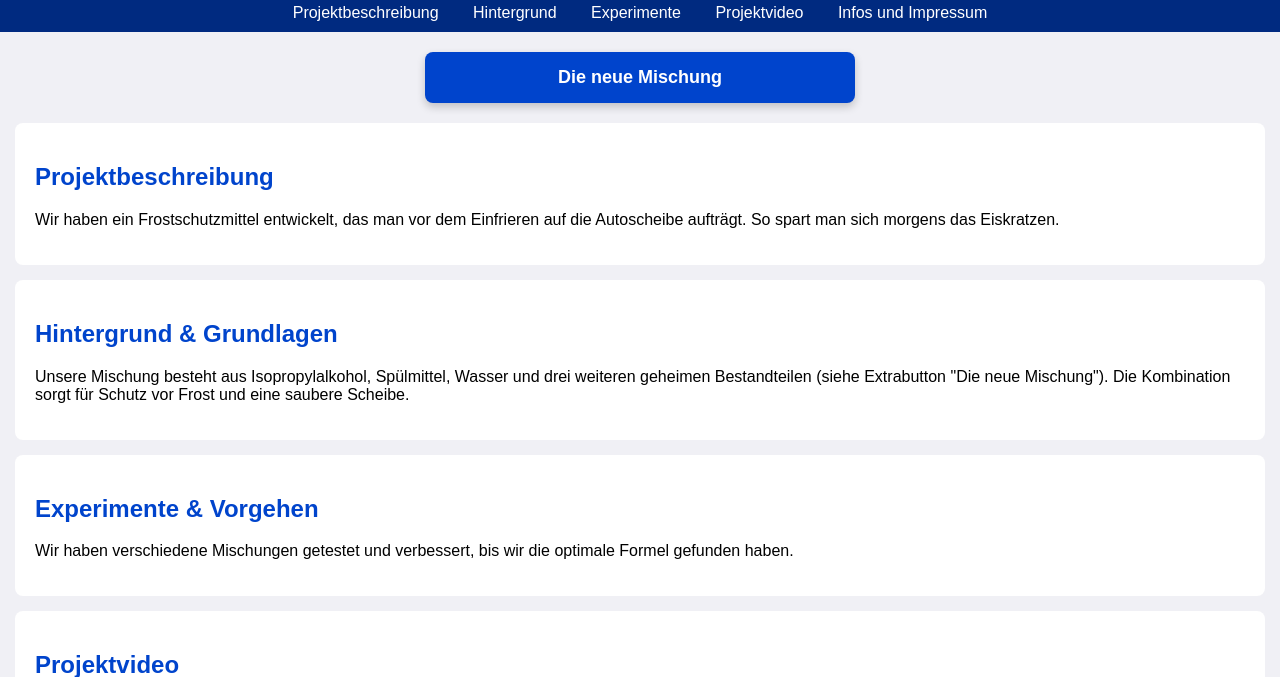
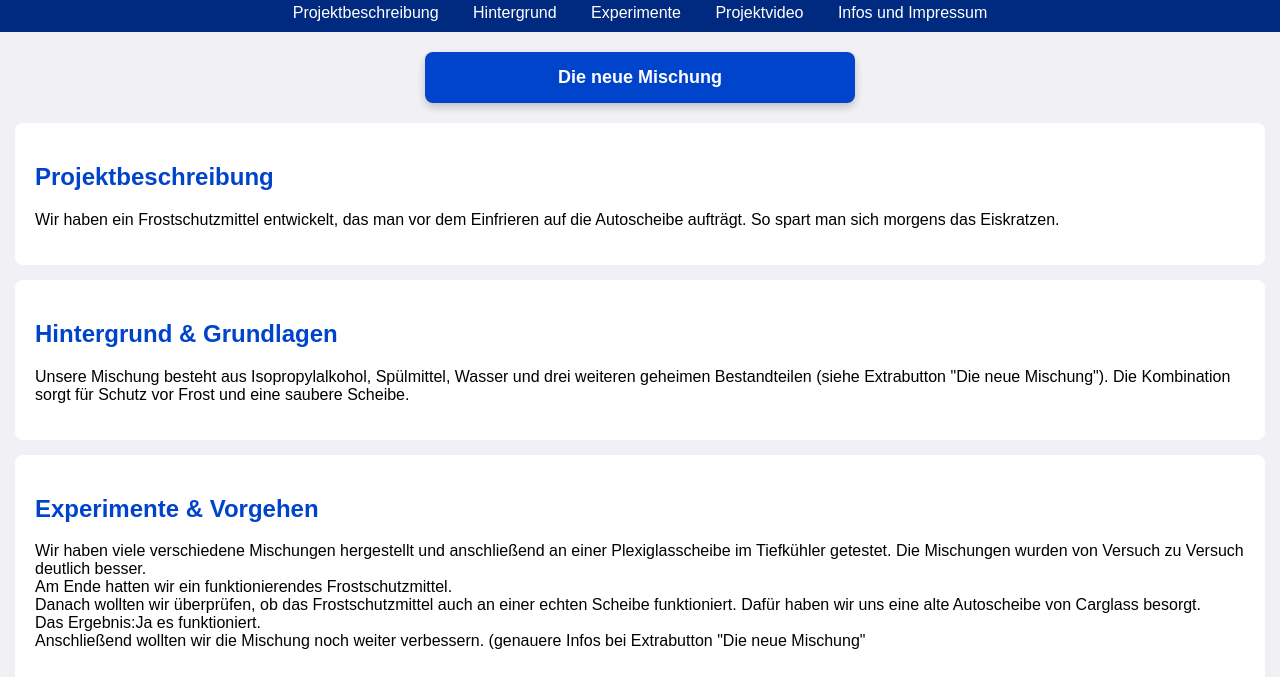
Before and after one commit to FrostschutzmittelfuerdieAutoscheibe/projekt, a plain HTML site: page index.html in a window 1280 px wide. Shown: the part 123-800 px from the top of the page. Drawn offline with Linux system fonts and the light colour scheme.

Commit message:
Update index.html

```diff
--- a/index.html
+++ b/index.html
@@ -138,7 +138,7 @@
 
 <section id="experimente">
     <h2>Experimente & Vorgehen</h2>
-    <p>Wir haben verschiedene Mischungen getestet und verbessert, bis wir die optimale Formel gefunden haben.</p>
+    <p>Wir haben viele verschiedene Mischungen hergestellt und anschließend an einer Plexiglasscheibe im Tiefkühler getestet. Die Mischungen wurden von Versuch zu Versuch deutlich besser.<br>Am Ende hatten wir ein funktionierendes Frostschutzmittel.<br>Danach wollten wir überprüfen, ob das Frostschutzmittel auch an einer echten Scheibe funktioniert. Dafür haben wir uns eine alte Autoscheibe von Carglass besorgt.<br>Das Ergebnis:Ja es funktioniert.<br>Anschließend wollten wir die Mischung noch weiter verbessern. (genauere Infos bei Extrabutton "Die neue Mischung"</p>
 </section>
 
 <section id="video">
```
